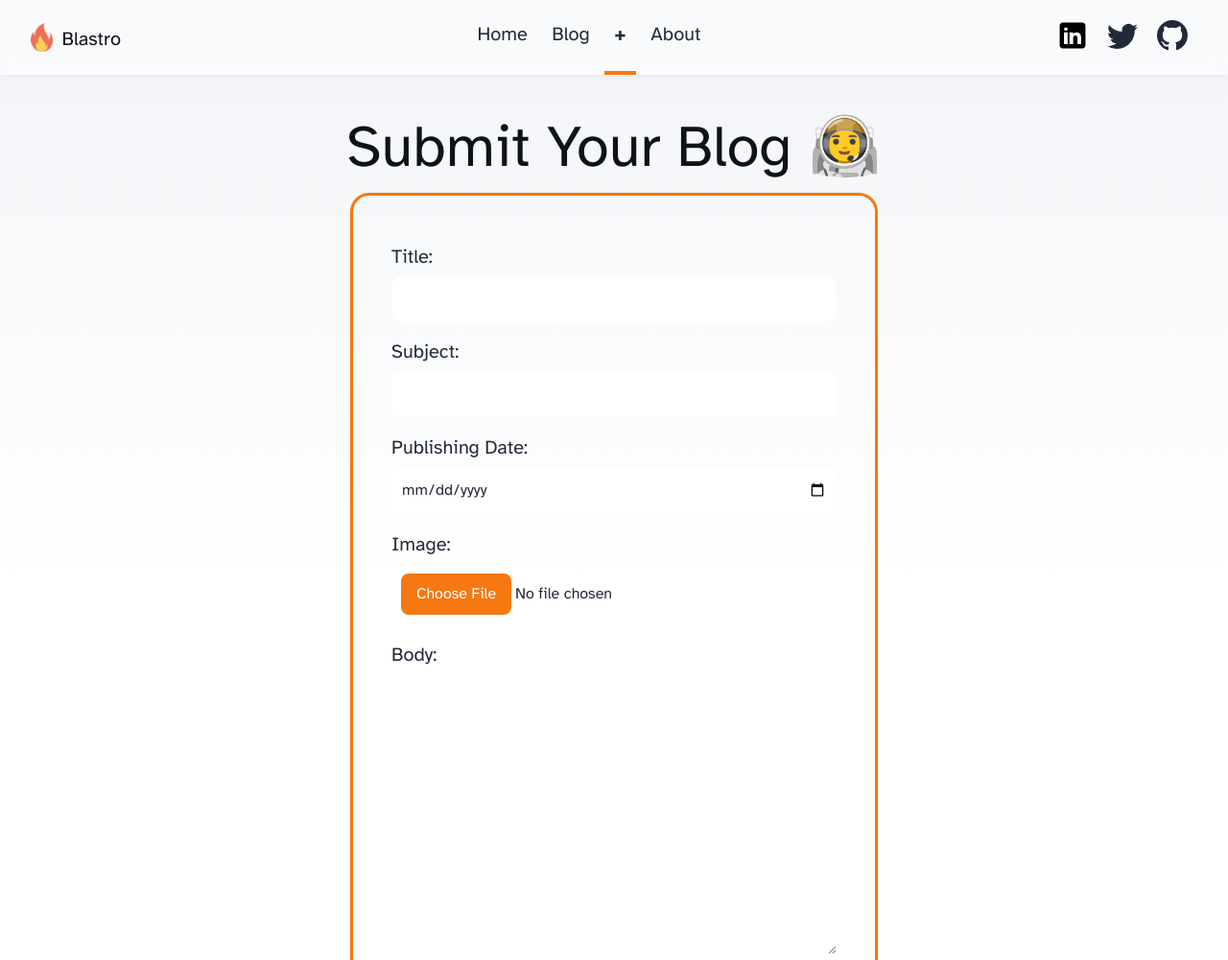
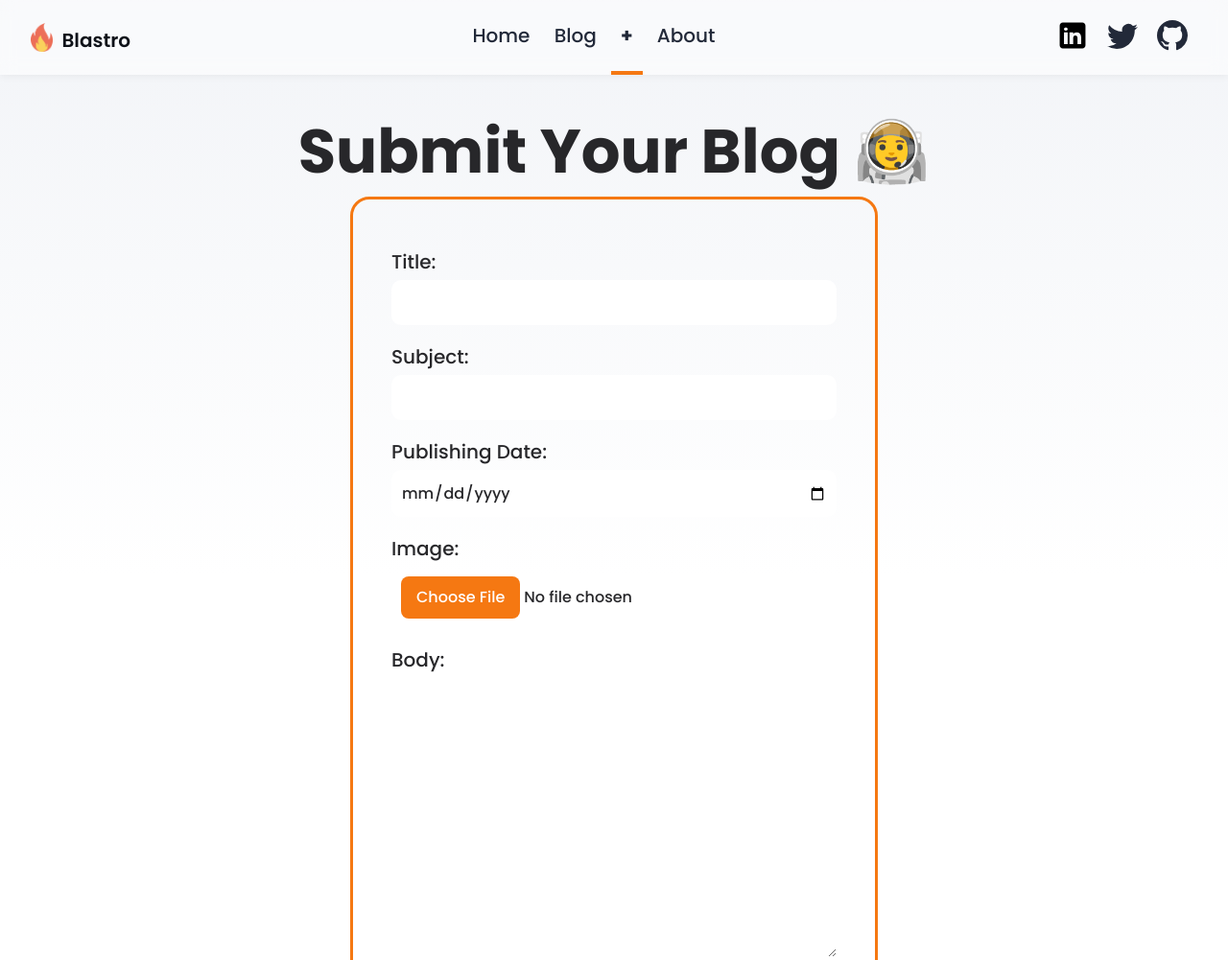
Before and after one commit to Xeven777/astroblog, an Astro site: page /submission in a window 1280 px wide. Shown: the top 1001 px of the page at 96% size. Built offline with nearby package versions, Linux system fonts and the light colour scheme; Astro itself is replaced by a stand-in of ours.

Commit message:
font fix

```diff
--- a/src/components/BaseHead.astro
+++ b/src/components/BaseHead.astro
@@ -25,22 +25,6 @@ const {
 <link rel="icon" type="image/svg+xml" href="/favicon.svg" />
 <meta name="generator" content={Astro.generator} />
 
-<!-- Font preloads -->
-<link
-  rel="preload"
-  href="/fonts/atkinson-regular.woff"
-  as="font"
-  type="font/woff"
-  crossorigin
-/>
-<link
-  rel="preload"
-  href="/fonts/atkinson-bold.woff"
-  as="font"
-  type="font/woff"
-  crossorigin
-/>
-
 <!-- Canonical URL -->
 <link rel="canonical" href={canonicalURL} />
 
--- a/src/layouts/BlogPost.astro
+++ b/src/layouts/BlogPost.astro
@@ -75,7 +75,7 @@ const { title, description, pubDate, updatedDate, heroImage } = Astro.props;
                 )
               }
             </div>
-            <h1>{title}</h1>
+            <h2 class="bold-title">{title}</h2>
             <hr />
           </div>
           <slot />
--- a/src/pages/index.astro
+++ b/src/pages/index.astro
@@ -15,7 +15,7 @@ import { SITE_TITLE, SITE_DESCRIPTION } from "../consts";
   <body>
     <Header title={SITE_TITLE} />
     <main>
-      <h1>Hello, Fellas! 👋</h1>
+      <h2 class="bold-title">Hello, Fellas! 👋</h2>
       <div class="hero">
         <img src="/assets/giphy.webp" alt="Hello, Fellas! 👋" />
       </div>
--- a/src/pages/submission.astro
+++ b/src/pages/submission.astro
@@ -50,8 +50,8 @@ import { SITE_TITLE, SITE_DESCRIPTION } from "../consts";
   </head>
   <body>
     <Header title={SITE_TITLE} />
-    <main>
-      <h1>Submit Your Blog 🧑‍🚀</h1>
+    <main class="text-zinc-800">
+      <h2 class="bold-title">Submit Your Blog 🧑‍🚀</h2>
       <form name="submission" data-netlify="true" method="POST">
         <label for="title">Title:</label>
         <input type="text" id="title" name="title" required />
--- a/src/styles/global.css
+++ b/src/styles/global.css
@@ -1,3 +1,5 @@
+@import url("https://fonts.googleapis.com/css2?family=Poppins:wght@300;400;500;600;700;800&display=swap");
+
 @tailwind base;
 @tailwind components;
 @tailwind utilities;
@@ -13,24 +15,12 @@
   --box-shadow: 0 2px 6px rgba(var(--gray), 25%),
     0 8px 24px rgba(var(--gray), 33%), 0 16px 32px rgba(var(--gray), 33%);
 }
-@font-face {
-  font-family: "Atkinson";
-  src: url("/fonts/atkinson-regular.woff") format("woff");
-  font-weight: 400;
-  font-style: normal;
-  font-display: swap;
-}
-@font-face {
-  font-family: "Atkinson";
-  src: url("/fonts/atkinson-bold.woff") format("woff");
-  font-weight: 700;
-  font-style: normal;
-  font-display: swap;
-}
+
 body {
-  font-family: "Atkinson", sans-serif;
+  font-family: "Poppins", sans-serif;
   margin: 0;
   padding: 0;
+  font-weight: 500;
   box-sizing: border-box;
   text-align: left;
   background: linear-gradient(var(--gray-gradient)) no-repeat;
@@ -40,6 +30,14 @@ body {
   color: rgb(var(--gray-dark));
   font-size: 20px;
   line-height: 1.7;
+}
+
+.bold-title {
+  font-weight: 700;
+  text-align: center;
+  font-size: clamp(20px, 5vw, 5.1rem);
+  color: rgb(var(--black));
+  @apply text-zinc-800;
 }
 main {
   width: 720px;
@@ -58,15 +56,17 @@ h6 {
   color: rgb(var(--black));
   line-height: 1.2;
 }
-h1 {
-  font-size: 3.052em;
-  text-align: center;
+.title {
+  font-weight: 600;
+  letter-spacing: -0.1px;
 }
 h2 {
   font-size: 2.441em;
+  font-weight: 600;
 }
 h3 {
   font-size: 1.953em;
+  font-weight: 600;
 }
 h4 {
   font-size: 1.563em;
@@ -83,9 +83,11 @@ a {
 }
 a:hover {
   color: var(--accent);
+  font-weight: 400;
 }
 p {
   margin-bottom: 1em;
+  font-weight: 400;
 }
 .prose p {
   margin-bottom: 2em;
@@ -136,6 +138,7 @@ hr {
 .hero img {
   width: 90%;
   height: 400px;
+  margin: 20px auto;
   object-fit: cover;
   border-radius: 3rem;
 }
@@ -143,6 +146,7 @@ hr {
 button {
   font-size: clamp(15px, 1.7vw, 20px);
   padding: 10px 1rem;
+  font-weight: 400;
   background: var(--accent);
   color: white;
   border: none;
```
